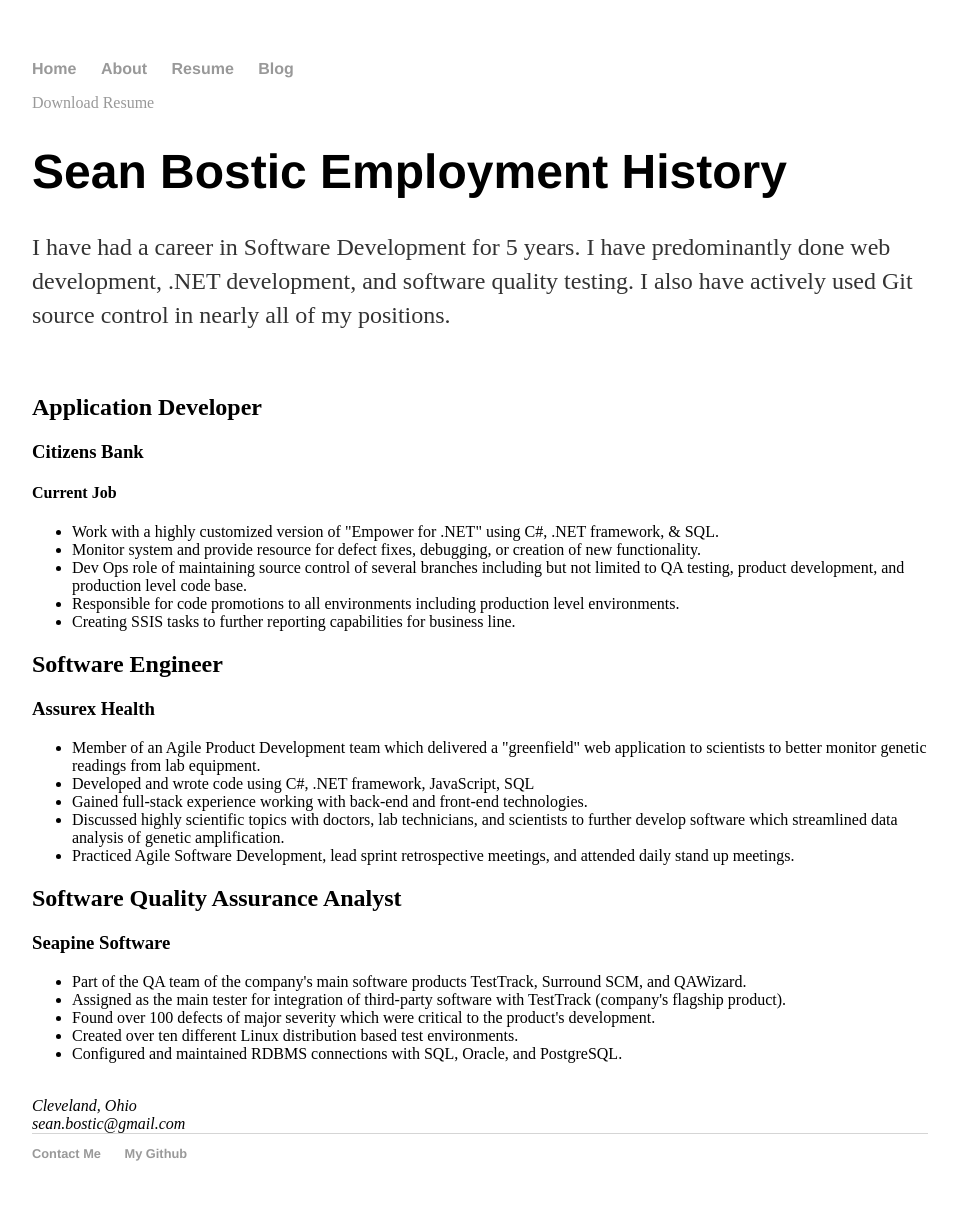
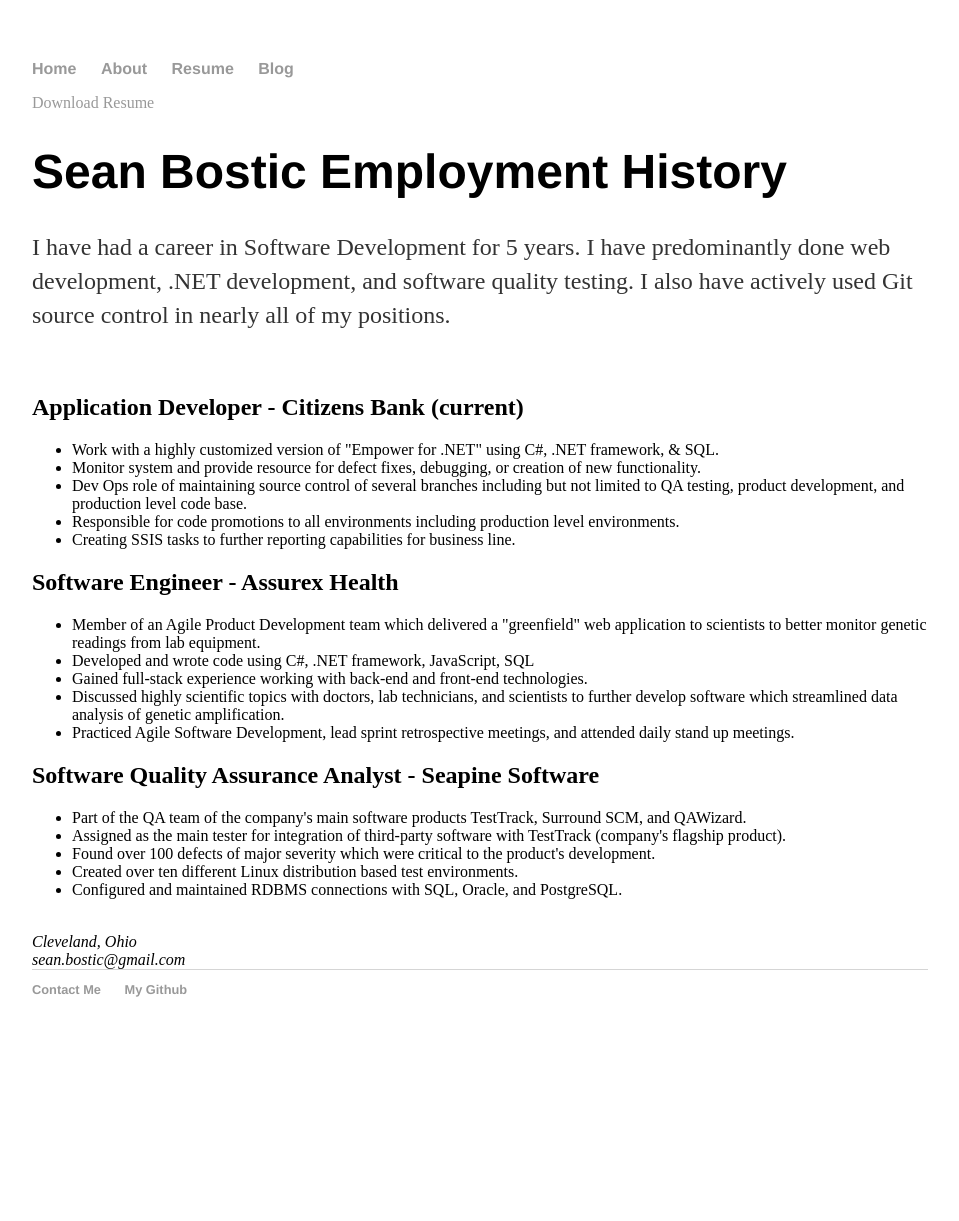
Before and after one commit to sean-bostic/sean-bostic.github.io, a Jekyll site: the page built from resume/index.html, in a window 1280 px wide. Shown: the whole page, without its empty margins (160-1119 px from the left). Built offline with Jekyll 4.4.1, drawn with Linux system fonts in a browser that asks for light colours; after the commit the page ends 1057 px from its top, so only the background shows below that.

```diff
--- a/about/index.html
+++ b/about/index.html
@@ -5,9 +5,9 @@
 
 <div class="about">
     <h1>About Me</h1>
-    <figure>
+    <figure class="center">
         <figcaption>
-            <img src="/images/sean1.jpg" ALIGN=”left” alt="sean1">
+            <img src="/images/sean1.jpg">
             <figcaption>Sean Bostic - Coder, blockchain enthusiast, and explorer of curiosity.</figcaption>
         </figcaption>
     </figure>
--- a/css/main.css
+++ b/css/main.css
@@ -42,6 +42,9 @@
     list-style: none;
 }
 
-figure {
-    float: left;
-}
+.center {
+    display: block;
+    margin-left: auto;
+    margin-right: auto;
+    width: 50%;
+  }
--- a/resume/index.html
+++ b/resume/index.html
@@ -10,9 +10,7 @@
         development, and software quality testing. I also have actively used Git source control in nearly all of my
         positions.</p>
     <br>
-    <h2>Application Developer</h2>
-    <h3>Citizens Bank</h3>
-    <h4>Current Job</h4>
+    <h2>Application Developer - Citizens Bank (current)</h2>
     <ul>
         <li>
             Work with a highly customized version of "Empower for .NET" using C#, .NET framework, & SQL.
@@ -32,8 +30,7 @@
         </li>
     </ul>
 
-    <h2>Software Engineer</h2>
-    <h3>Assurex Health</h3>
+    <h2>Software Engineer - Assurex Health</h2>
     <ul>
         <li>
             Member of an Agile Product Development team which delivered a "greenfield" web application to scientists to
@@ -55,8 +52,7 @@
         </li>
     </ul>
 
-    <h2>Software Quality Assurance Analyst</h2>
-    <h3>Seapine Software</h3>
+    <h2>Software Quality Assurance Analyst - Seapine Software</h2>
     <ul>
         <li>
             Part of the QA team of the company's main software products TestTrack, Surround SCM, and QAWizard.
```
